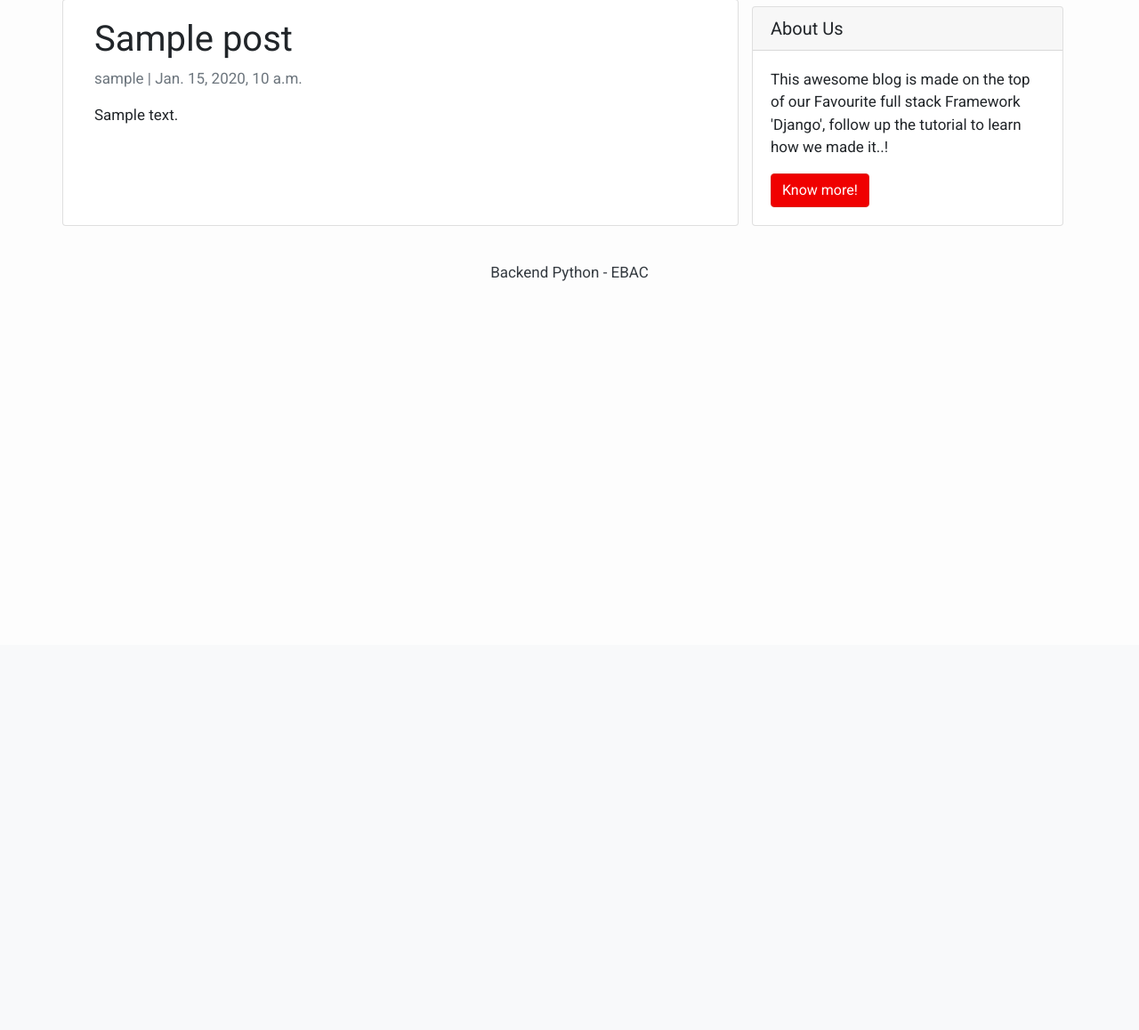
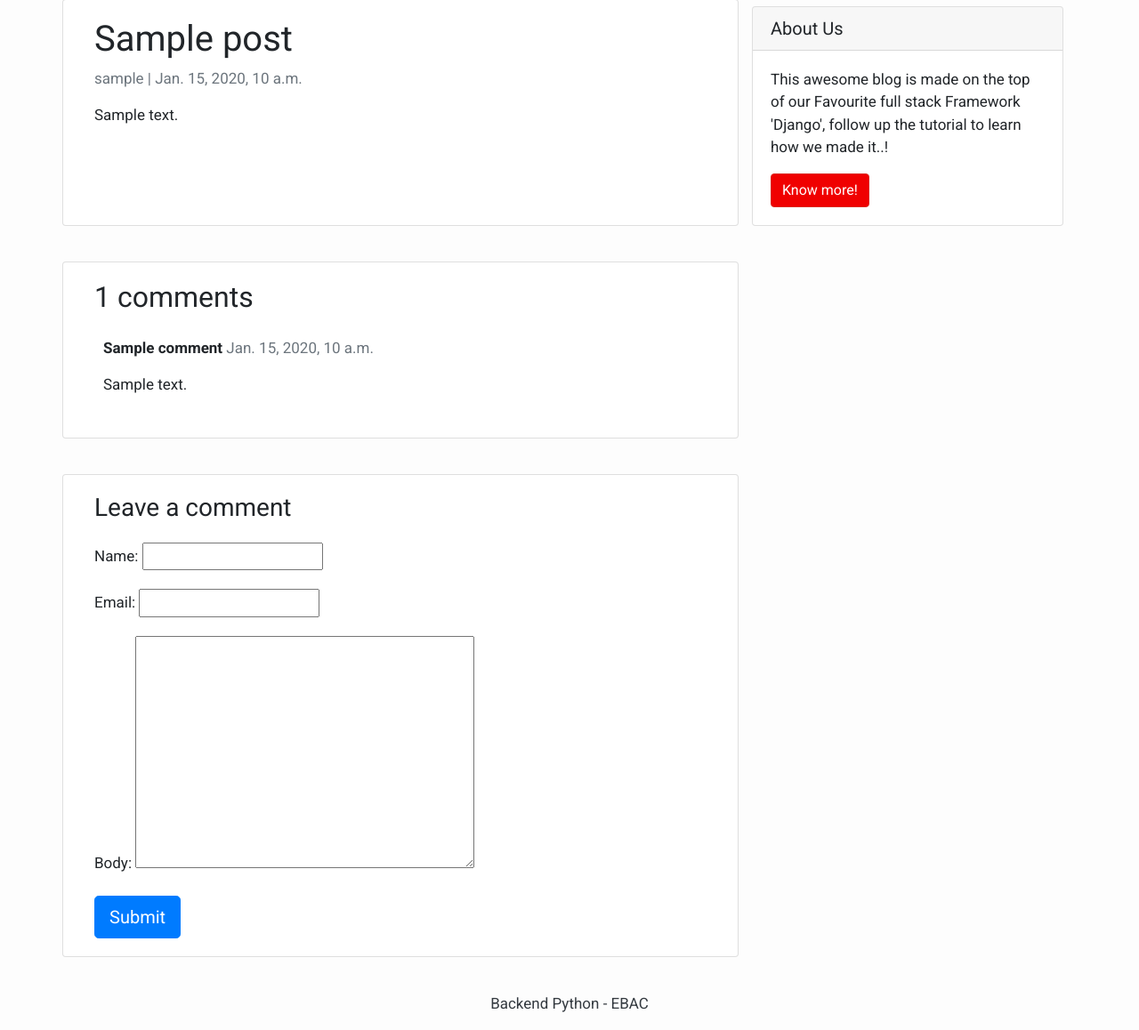
Before and after one commit to LPesposito/MySite, a Django app: a page that uses myblog/templates/post_detail.html in a window 1280 px wide. Shown: the part 75-1233 px from the top of the page at 89% size. Before the commit the page ends 391 px from the top, so only its background shows below. Run offline with Django 5.2, Linux system fonts and the light colour scheme; tables that the repository leaves empty hold one stand-in row (values such as "Sample post"); some libraries are stand-ins or nearby versions.

Commit message:
forms, comment, created

```diff
--- /dev/null
+++ b/myblog/blog/forms.py
@@ -0,0 +1,7 @@
+from .models import	Comment
+from django import forms
+
+class CommentForm(forms.ModelForm):
+    class Meta:
+        model = Comment
+        fields = ("name", "email", "body")
--- a/myblog/blog/models/__init__.py
+++ b/myblog/blog/models/__init__.py
@@ -1 +1,2 @@
 from .post import Post
+from .comment import Comment
--- /dev/null
+++ b/myblog/blog/models/comment.py
@@ -0,0 +1,26 @@
+from django.db import models
+
+from blog.models import Post
+
+
+class Comment(models.Model):
+
+    post = models.ForeignKey(Post, on_delete=models.CASCADE, related_name="comments")
+
+    name = models.CharField(max_length=80)
+
+    email = models.EmailField()
+
+    body = models.TextField()
+
+    created_on = models.DateTimeField(auto_now_add=True)
+
+    active = models.BooleanField(default=False)
+
+    class Meta:
+
+        ordering = ["created_on"]
+
+    def __str__(self):
+
+        return f"Comment {self.body} by {self.name}"
--- a/myblog/blog/urls.py
+++ b/myblog/blog/urls.py
@@ -4,5 +4,5 @@ from blog import views
 
 urlpatterns = [
     path("", views.PostView.as_view(), name="home"),
-    path("<slug:slug>/", views.PostDetail.as_view(), name="post_detail"),
+    path("<slug:slug>/", views.post_detail, name="post_detail"),
 ]
--- a/myblog/blog/views/post_view.py
+++ b/myblog/blog/views/post_view.py
@@ -1,7 +1,9 @@
+from django.shortcuts import get_object_or_404, render
 from django.views import generic
 from django.http import HttpResponse
 
 from blog.models import Post
+from blog.forms import CommentForm
 
 
 class PostView(generic.ListView):
@@ -9,6 +11,30 @@ class PostView(generic.ListView):
     template_name = "index.html"
 
 
-class PostDetail(generic.DetailView):
-    model = Post
+def post_detail(request, slug):
     template_name = "post_detail.html"
+    post = get_object_or_404(Post, slug=slug)
+    comments = post.comments.filter(active=True).order_by("-created_on")
+    new_comment = None
+
+    if request.method == "POST":
+        comment_form = CommentForm(data=request.POST)
+        if comment_form.is_valid():
+
+            new_comment = comment_form.save(commit=False)
+            new_comment.post = post
+            new_comment.save()
+
+    else:
+        comment_form = CommentForm()
+
+    return render(
+        request,
+        template_name,
+        {
+            "post": post,
+            "comments": comments,
+            "new_comment": new_comment,
+            "comment_form": comment_form,
+        },
+    )
--- a/myblog/templates/post_detail.html
+++ b/myblog/templates/post_detail.html
@@ -1,5 +1,4 @@
-{% extends "base.html" %}
-{% block content %}
+{% extends 'base.html' %} {% block content %}
 
 <div class="container">
   <div class="row">
@@ -11,6 +10,46 @@
       </div>
     </div>
     {% block sidebar %} {% include 'sidebar.html' %} {% endblock sidebar %}
+
+    <div class="col-md-8 card mb-4  mt-3 ">
+      <div class="card-body">
+        <!-- comments -->
+        {% with comments.count as total_comments %}
+        <h2>{{ total_comments }} comments</h2>
+
+        <p>
+          {% endwith %} {% for comment in comments %}
+        </p>
+
+        <div class="comments" style="padding: 10px;">
+          <p class="font-weight-bold">
+            {{ comment.name }}
+            <span class=" text-muted font-weight-normal">
+              {{ comment.created_on }}
+            </span>
+          </p>
+          {{ comment.body | linebreaks }}
+        </div>
+
+        {% endfor %}
+      </div>
+    </div>
+    <div class="col-md-8 card mb-4  mt-3 ">
+      <div class="card-body">
+        {% if new_comment %}
+        <div class="alert alert-success" role="alert">
+          Your comment is awaiting moderation
+        </div>
+        {% else %}
+        <h3>Leave a comment</h3>
+        <form method="post" style="margin-top: 1.3em;">
+          {{ comment_form.as_p }}
+          {% csrf_token %}
+          <button type="submit" class="btn btn-primary  btn-lg">Submit</button>
+        </form>
+        {% endif %}
+      </div>
+    </div>
   </div>
 </div>
 
```
Also changed, not shown: myblog/blog/admin.py (+17 -0 lines), myblog/blog/migrations/0002_comment.py (added).
